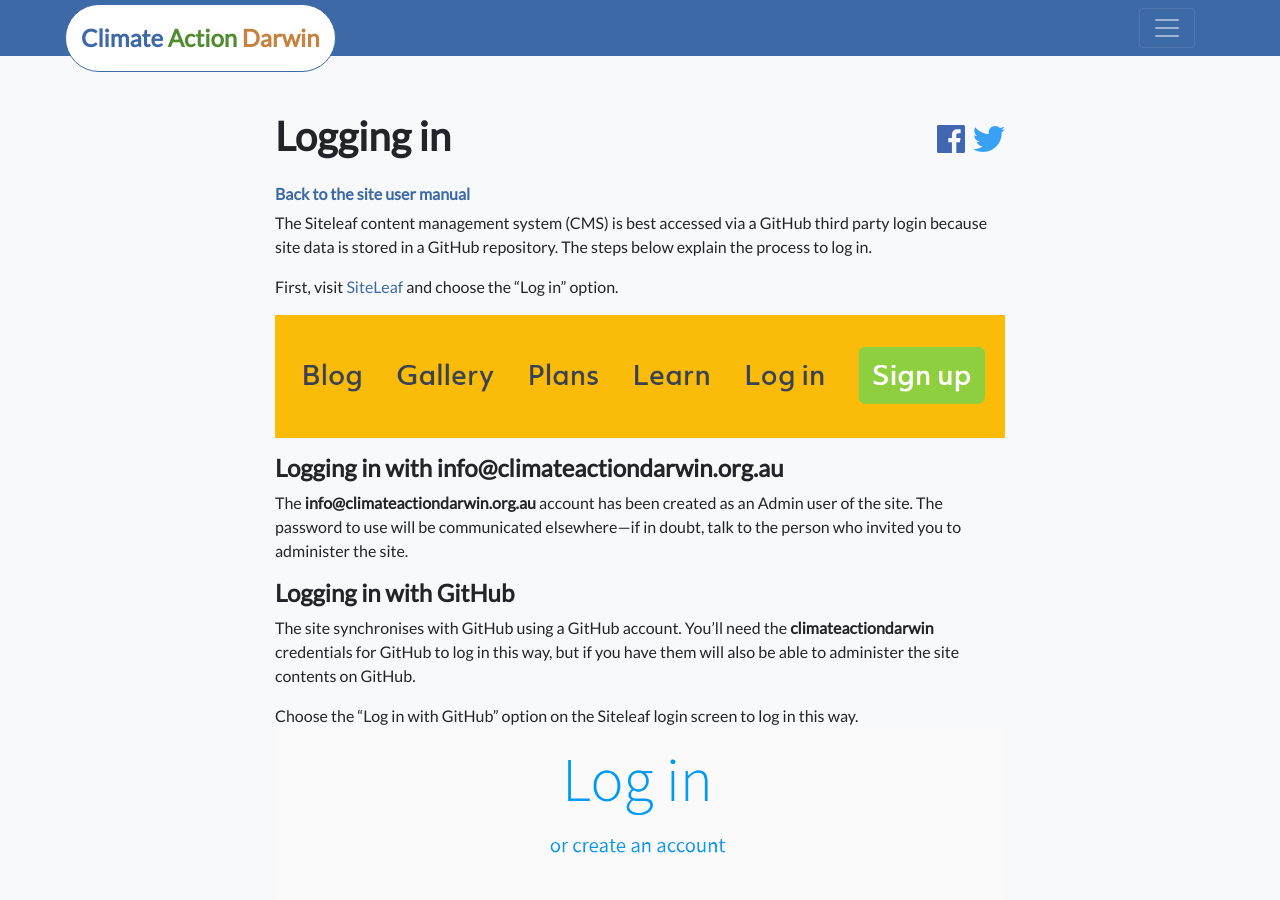
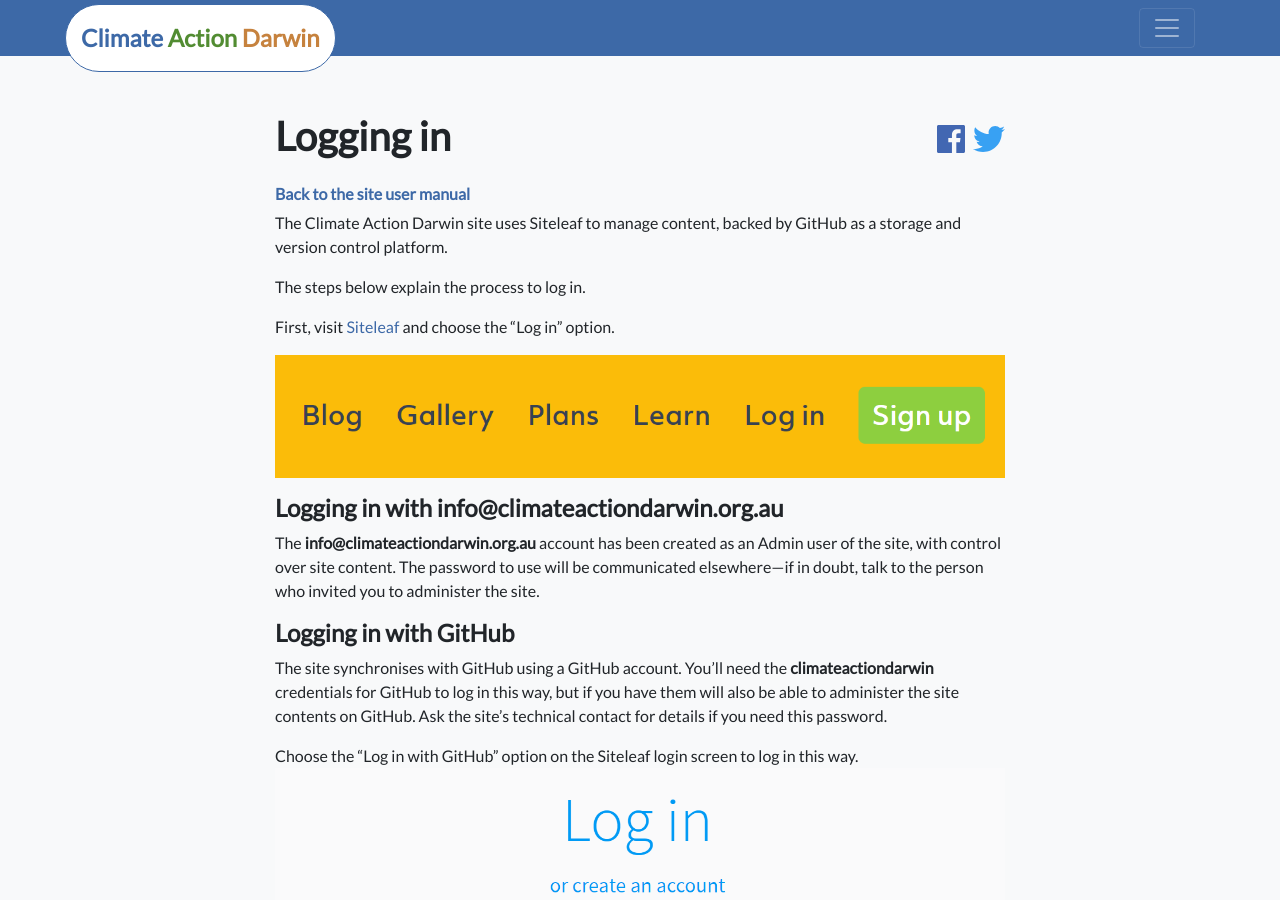
Before and after one commit to superdivest/superdivest.github.io, a Jekyll site: the page built from logging-in.markdown, in a window 1280 px wide and 900 px high. Built offline with Jekyll 4.4.1, drawn with Linux system fonts in a browser that asks for light colours; nearby versions of some CDN libraries.

Commit message:
Updated Logging In

```diff
--- a/logging-in.markdown
+++ b/logging-in.markdown
@@ -6,19 +6,21 @@
 
 ###### [Back to the site user manual](/administration/)
 
-The Siteleaf content management system (CMS) is best accessed via a GitHub third party login because site data is stored in a GitHub repository. The steps below explain the process to log in.
+The Climate Action Darwin site uses Siteleaf to manage content, backed by GitHub as a storage and version control platform.
 
-First, visit [SiteLeaf](https://manage.siteleaf.com) and choose the "Log in" option.
+The steps below explain the process to log in.
+
+First, visit [Siteleaf](https://manage.siteleaf.com) and choose the "Log in" option.
 
 ![Log in](/uploads/siteleaf-login.png)
 
 #### Logging in with info@climateactiondarwin.org.au
 
-The **info@climateactiondarwin.org.au** account has been created as an Admin user of the site. The password to use will be communicated elsewhere—if in doubt, talk to the person who invited you to administer the site.
+The **info@climateactiondarwin.org.au** account has been created as an Admin user of the site, with control over site content. The password to use will be communicated elsewhere—if in doubt, talk to the person who invited you to administer the site.
 
 #### Logging in with GitHub
 
-The site synchronises with GitHub using a GitHub account. You'll need the **climateactiondarwin** credentials for GitHub to log in this way, but if you have them will also be able to administer the site contents on GitHub.
+The site synchronises with GitHub using a GitHub account. You'll need the **climateactiondarwin** credentials for GitHub to log in this way, but if you have them will also be able to administer the site contents on GitHub. Ask the site's technical contact for details if you need this password.
 
 Choose the "Log in with GitHub" option on the Siteleaf login screen to log in this way.
 ![login-on-github.png](/uploads/login-on-github.png)
```
